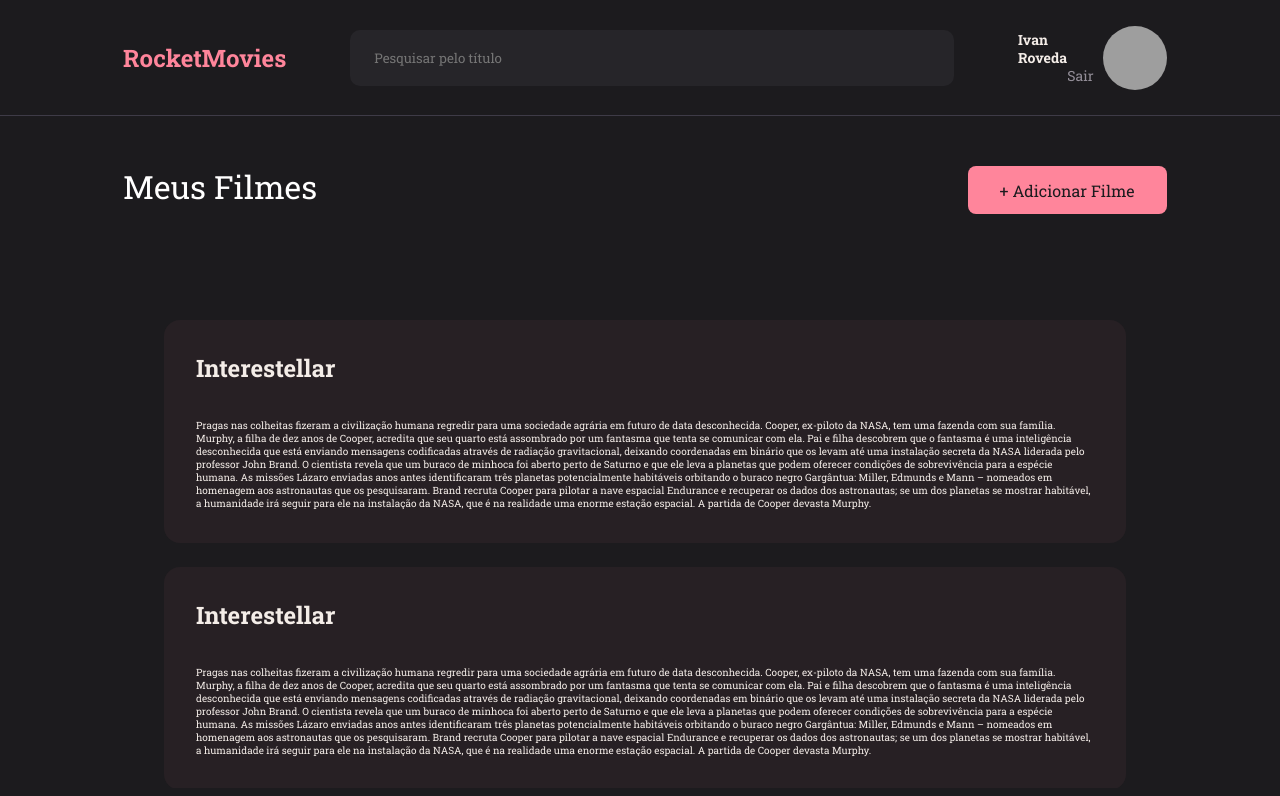
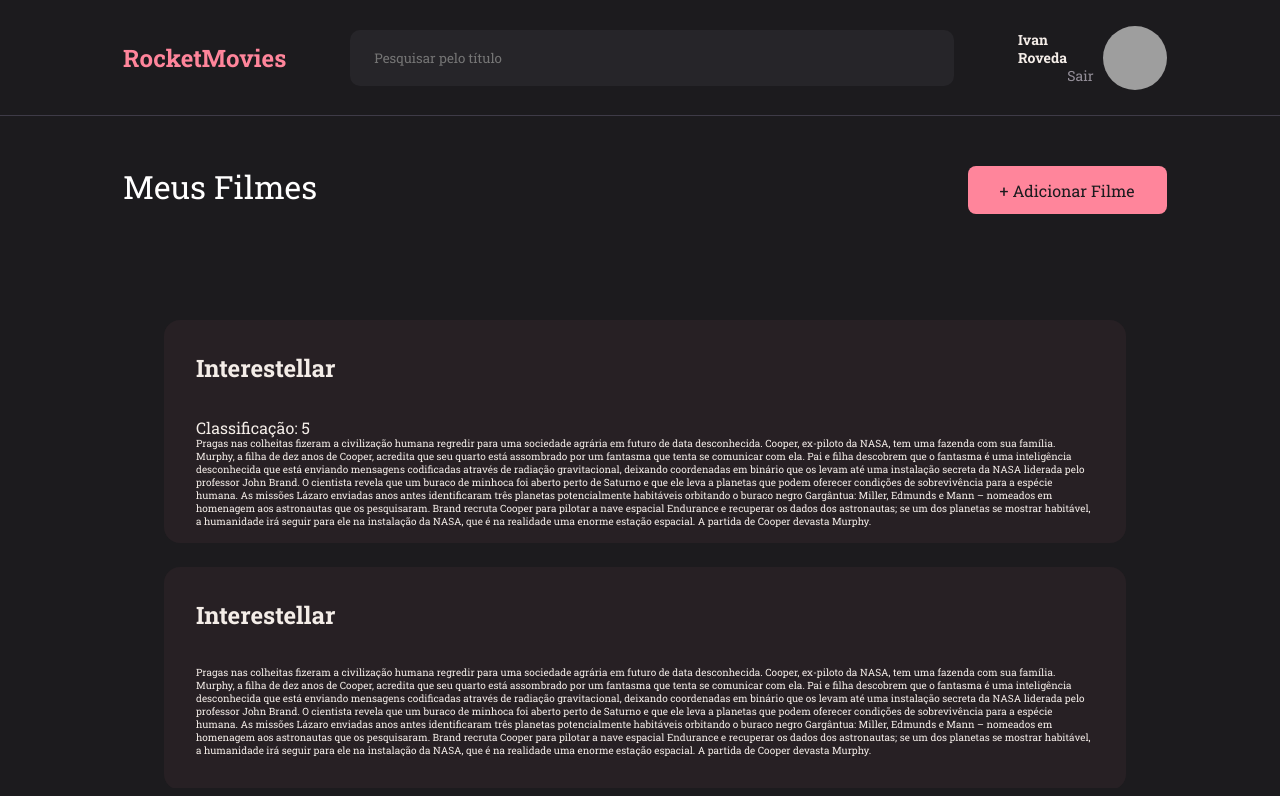
Before and after one commit to rovedabr/MovieRocket, a React (Vite) app: page / in a window 1280 px wide. Shown: the top 796 px of the page. Built offline with nearby package versions, Linux system fonts and the light colour scheme; grey boxes are pictures that could not be loaded.

Commit message:
secction configure

```diff
--- a/src/components/Section/index.jsx
+++ b/src/components/Section/index.jsx
@@ -1,11 +1,11 @@
 import { Container, StarsRate } from "./styles";
 import { NoteItem } from "../NoteItem";
 
-export function Section({ title, StarsRate, children, ...rest }) {
+export function Section({ title, rate, children, ...rest }) {
   return (
     <Container {...rest}>
       <h2>{title}</h2>
-      {StarsRate}
+      <p>{rate}</p>
       {children}
     </Container>
   )
--- a/src/pages/Home/index.jsx
+++ b/src/pages/Home/index.jsx
@@ -25,6 +25,7 @@ export default function Home() {
           <Section
             title="Interestellar"
             children="Pragas nas colheitas fizeram a civilização humana regredir para uma sociedade agrária em futuro de data desconhecida. Cooper, ex-piloto da NASA, tem uma fazenda com sua família. Murphy, a filha de dez anos de Cooper, acredita que seu quarto está assombrado por um fantasma que tenta se comunicar com ela. Pai e filha descobrem que o fantasma é uma inteligência desconhecida que está enviando mensagens codificadas através de radiação gravitacional, deixando coordenadas em binário que os levam até uma instalação secreta da NASA liderada pelo professor John Brand. O cientista revela que um buraco de minhoca foi aberto perto de Saturno e que ele leva a planetas que podem oferecer condições de sobrevivência para a espécie humana. As missões Lázaro enviadas anos antes identificaram três planetas potencialmente habitáveis orbitando o buraco negro Gargântua: Miller, Edmunds e Mann – nomeados em homenagem aos astronautas que os pesquisaram. Brand recruta Cooper para pilotar a nave espacial Endurance e recuperar os dados dos astronautas; se um dos planetas se mostrar habitável, a humanidade irá seguir para ele na instalação da NASA, que é na realidade uma enorme estação espacial. A partida de Cooper devasta Murphy."
+            rate="Classificação: 5"
           />
           {/* <div className="tag">
             <NoteItem title="teste"/>
```
